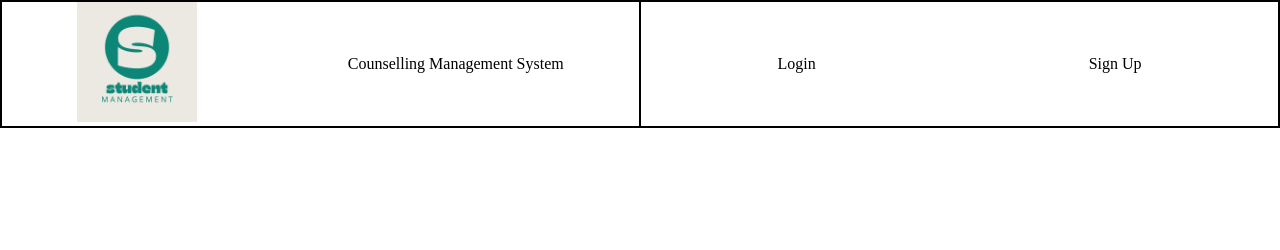
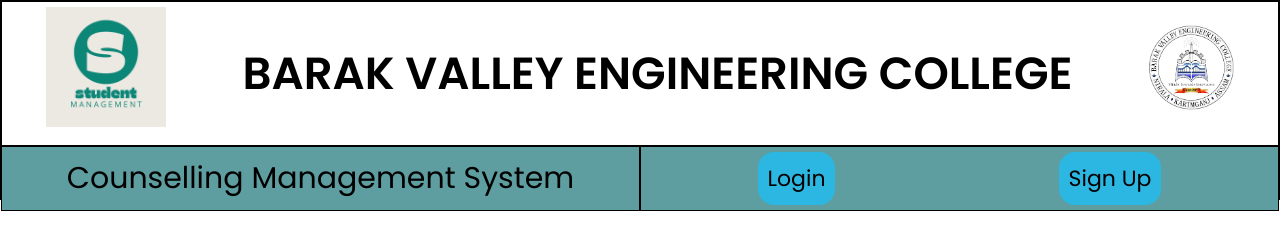
Before and after one commit to vigyan9/counciling-management, a plain HTML site: page index.html in a window 1280 px wide. Drawn offline with Linux system fonts and the light colour scheme.

Commit message:
added font type on css and html

```diff
--- a/css file/style.css
+++ b/css file/style.css
@@ -1,3 +1,6 @@
+ @import url('https://fonts.googleapis.com/css2?family=Bebas+Neue&family=Poppins:wght@300;400;500;600&display=swap');
+
+
 *{
     margin: 0%;
     padding: 0%;
@@ -5,25 +8,40 @@
     list-style: none;
     text-decoration: none;
     list-style-type: none;
+    text-align: center;
+    font-family: 'Bebas Neue', cursive;
+ font-family: 'Poppins', sans-serif;
 
 }
 .head-navigation{
      max-width: 100vw;
-     max-height: 20vh;
+     max-height: 25vh;
      height: 90%;
      width: 100%;
      border: 1px solid black;
+
 }
 
-.menu{
+.menu-items{
     display: flex;
     justify-content: space-around;
 }
-.menu ul{
-      display: flex;
-      justify-content: space-around;
-      border: 1px solid black;
-      width: 60vw;
-      text-align: center;
-      align-items: center;
+.menu-items ul{
+    display: flex;
+    justify-content: space-around;
+    border: 1px solid black;
+    width: 100vw;
+    text-align: center;
+    align-items: center;
+    font-size: 30px;
+    padding: 5px;
 }
+.login li{
+    background-color: rgb(43, 183, 226);
+    padding: 10px;
+    border-radius:1rem;
+    font-size: 22px;
+}
+.login-div{
+    background-color: cadetblue;
+}
--- a/index.html
+++ b/index.html
@@ -5,22 +5,36 @@
     <meta http-equiv="X-UA-Compatible" content="IE=edge">
     <meta name="viewport" content="width=device-width, initial-scale=1.0">
     <title>Management</title>
-    <link rel="preconnect" href="https://fonts.googleapis.com">
-    <link rel="preconnect" href="https://fonts.gstatic.com" crossorigin>
-    <link href="https://fonts.googleapis.com/css2?family=Bebas+Neue&display=swap" rel="stylesheet">
-<link rel="stylesheet" href="https://cdnjs.cloudflare.com/ajax/libs/font-awesome/4.7.0/css/font-awesome.min.css">
+    <link rel="preconnect" href="https://fonts.googleapis.com"><link rel="preconnect" href="https://fonts.gstatic.com" crossorigin><link href="https://fonts.googleapis.com/css2?family=Bebas+Neue&family=Poppins:wght@300;400;500;600&display=swap" rel="stylesheet">
 <link rel="stylesheet" href="/css file/style.css">
 </head>
 <header class="head-navigation">
-   <nav class="menu">
+   <nav class="menu" >
+    <div class="menu-items">
         <ul>
-         <li><img src="/image/Teal Modern Company Logo.png" alt="Logo" width="120px" height="120px"></li>
+            <li>
+                <img src="/image/Teal Modern Company Logo.png"  alt="Logo" width="120px" height="120px">
+            </li>
+            <li>
+                <h1>BARAK VALLEY ENGINEERING COLLEGE</h1>
+            </li>
+            <li>
+                <img src="./image/image (1)-removebg-preview.jpg" alt="logo-college" width="85px" height="85px">
+            </li>
+        </ul>
+
+
+    </div>
+    <div class="menu-items login-div">
+         <ul>
              <li>Counselling Management System</li>
          </ul>
-      <ul>
+         <ul class="login">
                 <li>  Login</li>
                 <li>  Sign Up</li>
          </ul>
+      </div>
+
    </nav>
 
 
```
Also changed, not shown: image/image (1)-removebg-preview.jpg (added). Lines whose indentation alone changed are shown as unchanged.
